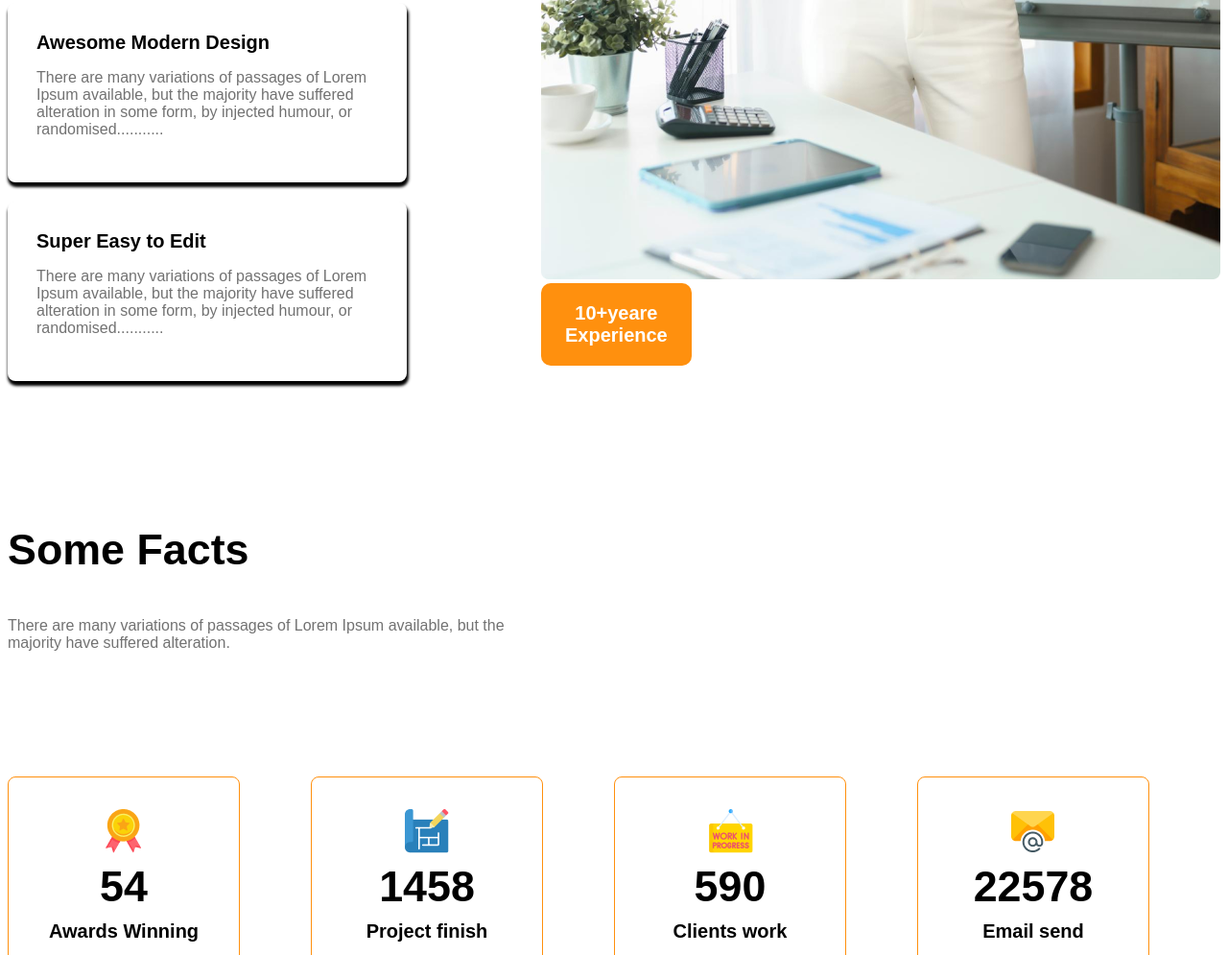
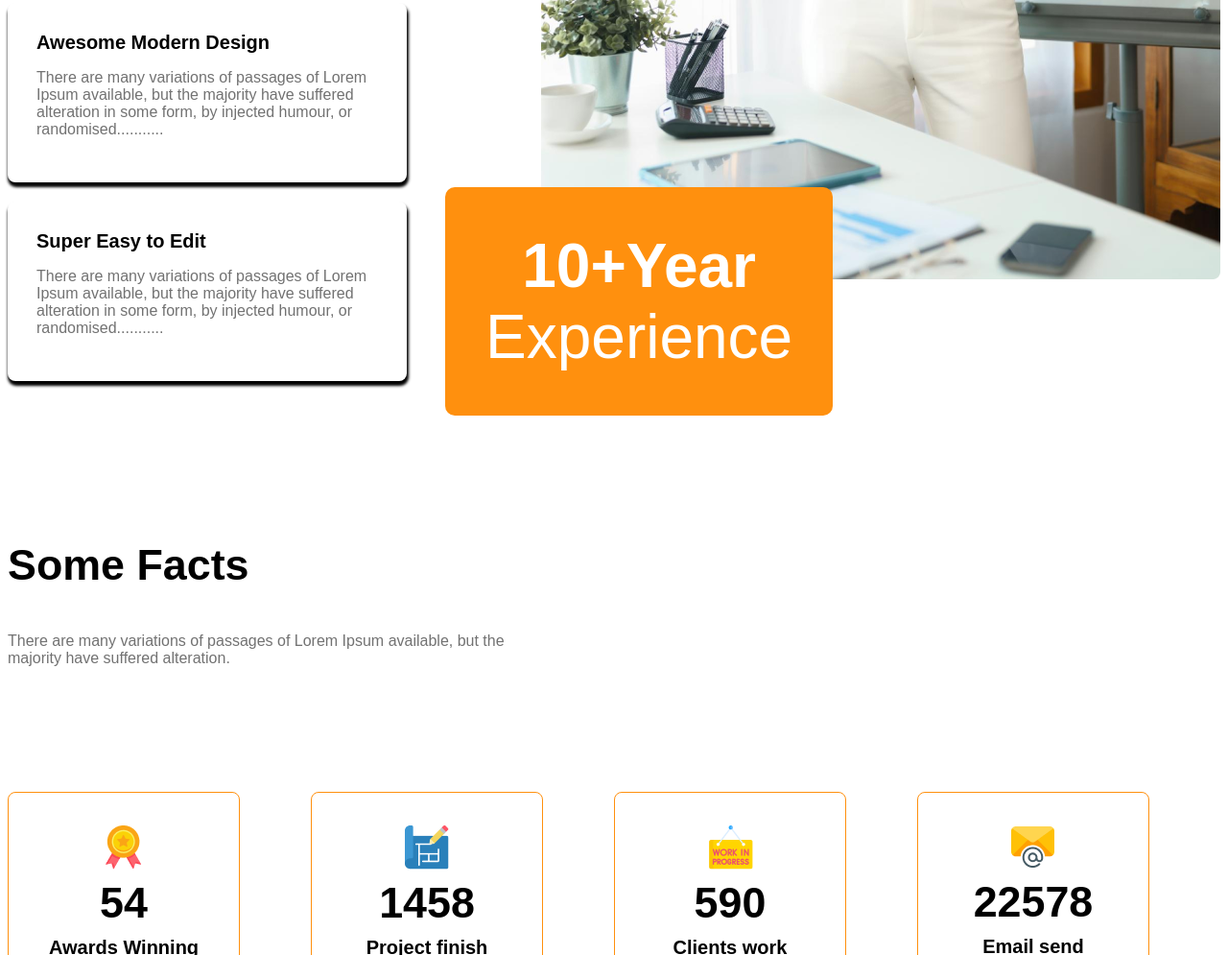
Before and after one commit to Maksudulalam2/g3-archites-website, a plain HTML site: page index.html in a window 1280 px wide. Shown: the part 2835-3830 px from the top of the page at 96% size. Drawn offline with Linux system fonts and the light colour scheme.

Commit message:
added experience badge

```diff
--- a/index.html
+++ b/index.html
@@ -72,7 +72,7 @@
             <div>
                 <img src="images/architect.png" alt="">
                 <button id="experience-badge" class="btn-primary">
-                    <span id="experience-year">10+yeare</span>
+                    <span id="experience-year">10+Year</span>
                     <br>
                     <span>Experience</span>
                 </button>
--- a/styles/g3.css
+++ b/styles/g3.css
@@ -131,8 +131,17 @@ main > section{
     font-weight: 600;
     font-size: 1.25rem;
     margin: 0 0 0 0;
-
-
+}
+#experience-badge{
+    padding: 45px 42px;
+    font-size: 4rem;
+    font-weight: 500;
+    margin-left: -100px;
+    margin-top: -100px;
+}
+#experience-year{
+    font-size: 4rem;
+    font-weight: 700;
 }
 /* some facts related styles */
 .facts-container{
```
